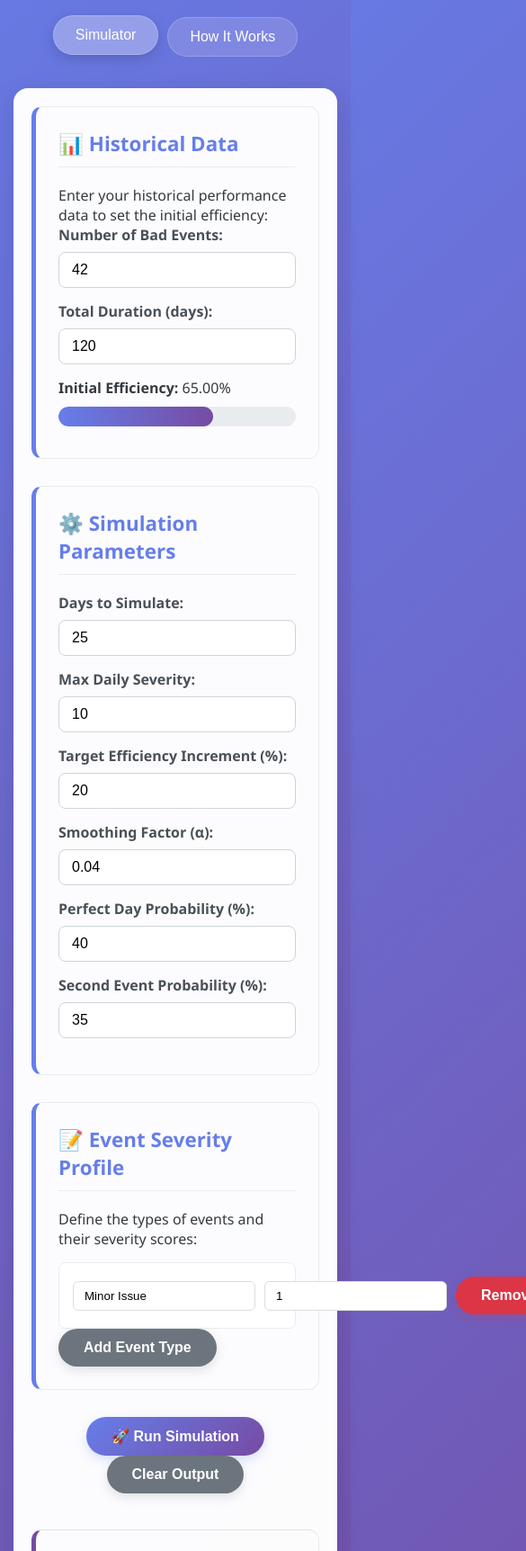
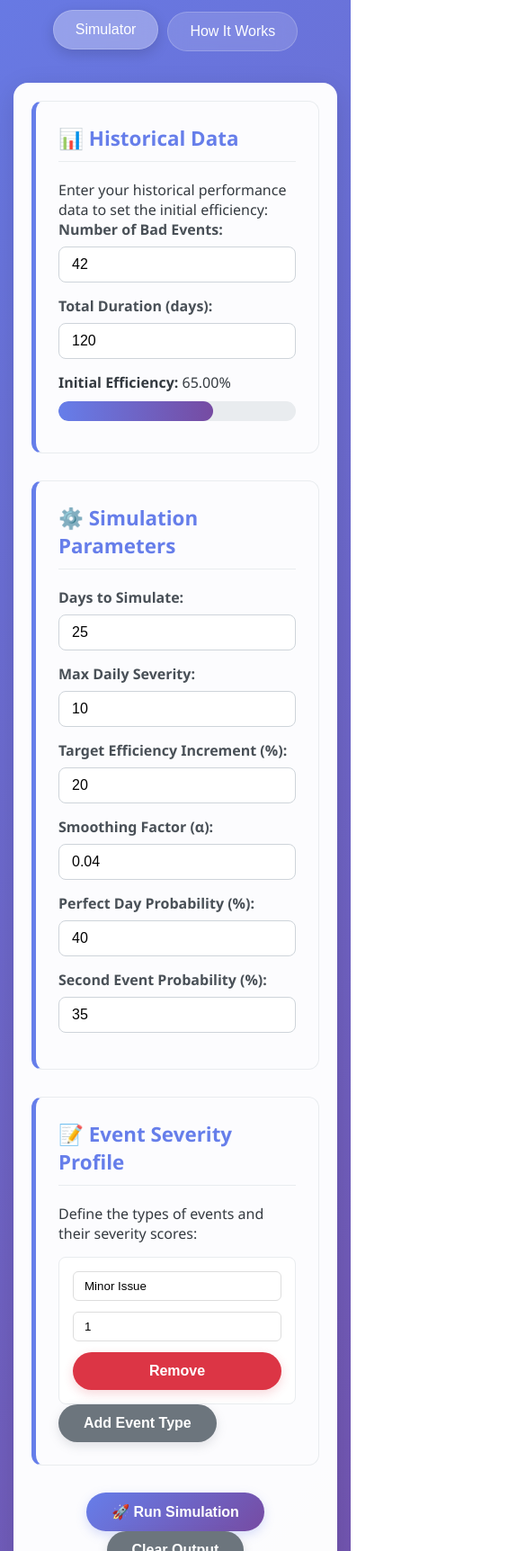
Before and after one commit to yaseen454/AEMS, a plain HTML site: page index.html in a window 390 px wide. Shown: the part 276-2000 px from the top of the page at 90% size, 585 px wide, since content can reach past the window. Drawn offline with nearby package versions, Linux system fonts and the light colour scheme.

Commit message:
More CSS Fixed

```diff
--- a/style.css
+++ b/style.css
@@ -81,7 +81,8 @@ body {
 
 @keyframes fadeIn {
     from { opacity: 0; transform: translateY(15px); }
-    to { opacity: 1; transform: translateY(0); }
+    to { opacity: 1;
+transform: translateY(0); }
 }
 
 .form-section {
@@ -180,7 +181,8 @@ body {
     background: #6c757d;
 box-shadow: 0 4px 12px rgba(108, 117, 125, 0.2);
 }
-.btn-secondary:hover { box-shadow: 0 6px 18px rgba(108, 117, 125, 0.3); }
+.btn-secondary:hover { box-shadow: 0 6px 18px rgba(108, 117, 125, 0.3);
+}
 
 .btn-danger {
     background: #dc3545;
@@ -301,10 +303,12 @@ body {
 border-bottom: 4px solid #667eea;
     transition: transform 0.2s, box-shadow 0.2s;
 }
-.stat-card:hover { transform: translateY(-3px); box-shadow: 0 4px 15px rgba(0,0,0,0.07); }
+.stat-card:hover { transform: translateY(-3px); box-shadow: 0 4px 15px rgba(0,0,0,0.07);
+}
 
 .stat-value { font-size: 1.8rem; font-weight: 700; color: #667eea; }
-.stat-label { color: #6c757d; margin-top: 8px; font-size: 0.9rem; }
+.stat-label { color: #6c757d; margin-top: 8px; font-size: 0.9rem;
+}
 
 .aggregate-analysis {
     margin-top: 40px;
@@ -312,7 +316,8 @@ body {
     padding-top: 30px;
     border-left-color: #764ba2;
 }
-.aggregate-analysis h3 { color: #764ba2; }
+.aggregate-analysis h3 { color: #764ba2;
+}
 
 .chart-container {
     display: grid;
@@ -350,7 +355,8 @@ body {
     padding-left: 15px;
     list-style-position: outside;
 }
-.feature-list li { margin-bottom: 8px; line-height: 1.6; }
+.feature-list li { margin-bottom: 8px; line-height: 1.6;
+}
 .feature-list-inner { margin-top: 8px; }
 
 .derivation-steps {
@@ -372,9 +378,32 @@ body {
 }
 
 @media (max-width: 768px) {
-    .form-row { flex-direction: column; gap: 15px; }
+    body {
+        -webkit-text-size-adjust: 100%; /* Prevent font scaling on iOS */
+    }
+
+    .form-row {
+        flex-direction: column;
+        gap: 15px;
+    }
+
+    .event-input {
+        flex-direction: column;
+        align-items: stretch;
+        gap: 12px;
+    }
+
     .header h1 { font-size: 2.1rem; }
-    .chart-container { grid-template-columns: 1fr; }
-    .container { padding: 15px; }
-    .tab-content { padding: 20px; }
+    .header p { font-size: 1.1rem; }
+    .simulation-output { font-size: 0.95rem; }
+
+    .chart-container {
+        grid-template-columns: 1fr;
 }
+    .container {
+        padding: 15px;
+    }
+    .tab-content {
+        padding: 20px;
+}
+}
```
Lines whose indentation alone changed are shown as unchanged.
